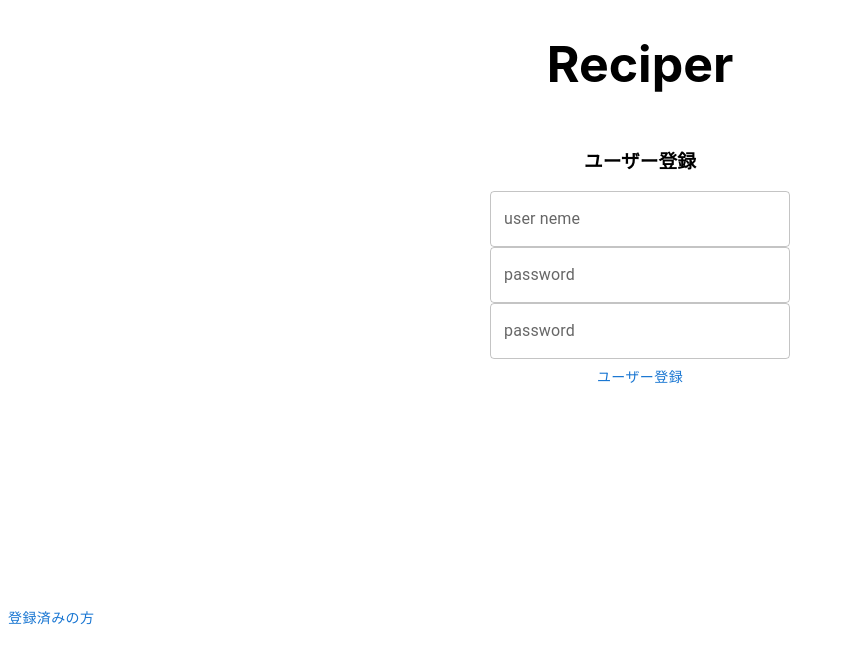
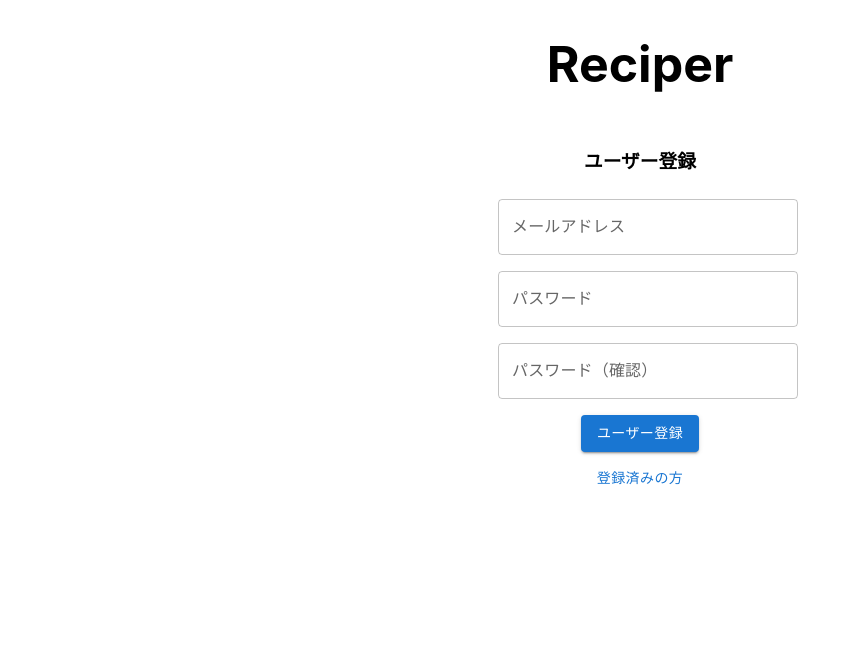
Before and after one commit to shiina47/A11-2, a React (Create React App) app in the folder frontend/: page /auth in a window 1280 px wide. Shown: the top 664 px of the page, without its empty margins (0-852 px from the left). Built offline with nearby package versions, Linux system fonts and the light colour scheme.

Commit message:
uiの調整　簡略版完成

```diff
--- a/frontend/src/components/loginConponents/login.jsx
+++ b/frontend/src/components/loginConponents/login.jsx
@@ -5,20 +5,18 @@ import Button from "@mui/material/Button";
 
 export default function Login() {
   return (
-    <Box sx={{ display: "flex" ,justifyContent: "center" }}>
-      <Box sx={{ height: "600px" , width: "300px" , display: "flex" , flexDirection: "column", alignItems: "center"}}>
+    <Box sx={{display :"flex" , alignItems: "center" , flexDirection: "column",}}>
         <h1 style={{ fontSize: "50px" }}>Reciper</h1>
         <h3>ログイン</h3>
         <Box sx={{ flexGrow: 0 }}>
-        <TextField fullWidth label="user neme" id="fullWidth" />
-          <TextField fullWidth label="password" id="fullWidth" />
+          <TextField sx={{margin: "8px"}} fullWidth label="メールアドレス" id="fullWidth" />
+          <TextField sx={{margin: "8px"}} fullWidth label="パスワード" id="fullWidth" />
         </Box>
         <Box>
-          <Button>
+          <Button　sx={{margin: "8px 0px"}} variant="contained">
             ログイン
           </Button>
         </Box>
       </Box>
-    </Box>
   );
 }
--- a/frontend/src/components/loginConponents/register.jsx
+++ b/frontend/src/components/loginConponents/register.jsx
@@ -5,21 +5,19 @@ import Button from "@mui/material/Button";
 
 export default function Register() {
   return (
-    <Box sx={{ display: "flex" ,justifyContent: "center" }}>
-      <Box sx={{ height: "600px" , width: "300px" , display: "flex" , flexDirection: "column", alignItems: "center"}}>
+    <Box sx={{display :"flex" , alignItems: "center" , flexDirection: "column",}}>
       <h1 style={{ fontSize: "50px" }}>Reciper</h1>
       <h3>ユーザー登録</h3>
-        <Box sx={{ flexGrow: 0 }}>
-        <TextField fullWidth label="user neme" id="fullWidth" />
-          <TextField fullWidth label="password" id="fullWidth" />
-          <TextField fullWidth label="password" id="fullWidth" />
+      <Box>
+        <TextField sx={{margin: "8px"}} fullWidth label="メールアドレス" id="fullWidth" />
+        <TextField sx={{margin: "8px"}} fullWidth label="パスワード" id="fullWidth" />
+        <TextField sx={{margin: "8px"}} fullWidth label="パスワード（確認）" id="fullWidth" />
       </Box>
       <Box>
-          <Button>
+        <Button sx={{margin: "8px 0px"}} variant="contained">
           ユーザー登録
         </Button>
       </Box>
     </Box>
-    </Box>
   );
 }
--- a/frontend/src/components/loginConponents/switch.jsx
+++ b/frontend/src/components/loginConponents/switch.jsx
@@ -13,19 +13,32 @@ export default function Switch() {
 
 
   return (
-    <Box>
+    <Box sx={{ display: "flex" ,justifyContent: "center" }}>
+      <Box sx={{ height: "600px" , width: "300px" , display: "flex" , flexDirection: "column", alignItems: "center"}}>
       {
         (() => {
           if (switchLogin === false){
-            return <Register/>
+            return<Box>
+                <Register/>
+                <Box sx={{display:"flex" , justifyContent: "center"}}>
+                  <Button onClick={onClickSwitchLogin}>
+                    登録済みの方
+                  </Button>
+                </Box>
+            </Box>
           }else{
-            return<Login/>
+            return<Box sx={{alignItems: "center"}}>
+              <Login/>
+              <Box sx={{display:"flex" , justifyContent: "center"}}>
+                <Button onClick={onClickSwitchLogin}>
+                  新規登録
+                </Button>
+              </Box>
+            </Box>
           }
         })()
-    }
-      <Button onClick={onClickSwitchLogin}>
-        登録済みの方
-      </Button>
+      }
+      </Box>
     </Box>
   )
 };
```
Lines whose indentation alone changed are shown as unchanged.
